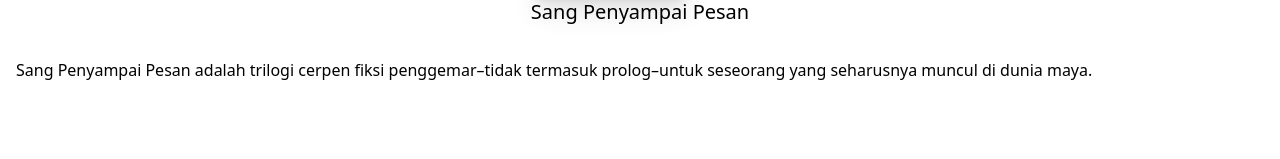
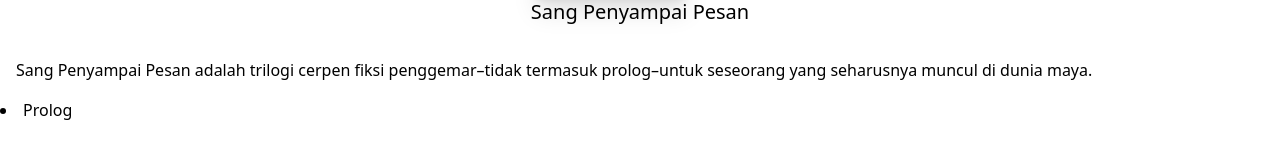
Before and after one commit to mnafisalmukhdi1/story, a Jekyll site: the page built from sang-penyampai-pesan/index.md, in a window 1280 px wide. Shown: the part 267-426 px from the top of the page. Built offline with Jekyll 4.4.1, drawn with Linux system fonts in a browser that asks for light colours; nearby versions of some CDN libraries.

Commit message:
Update story.html

```diff
--- a/_layouts/story.html
+++ b/_layouts/story.html
@@ -13,7 +13,11 @@
 	{{page.desc}}
 	</section>
 	<section>
-	{% include posts.html %}
+	{% for post in site.posts %}
+  	{% if post.url != '/' and post.url != 'index.md' %}
+    	<li><a href="{{ post.url }}">{{ post.title }}</a></li>
+  	{% endif %}
+	{% endfor %}
 	</section>
 </main>
 </body>
```
